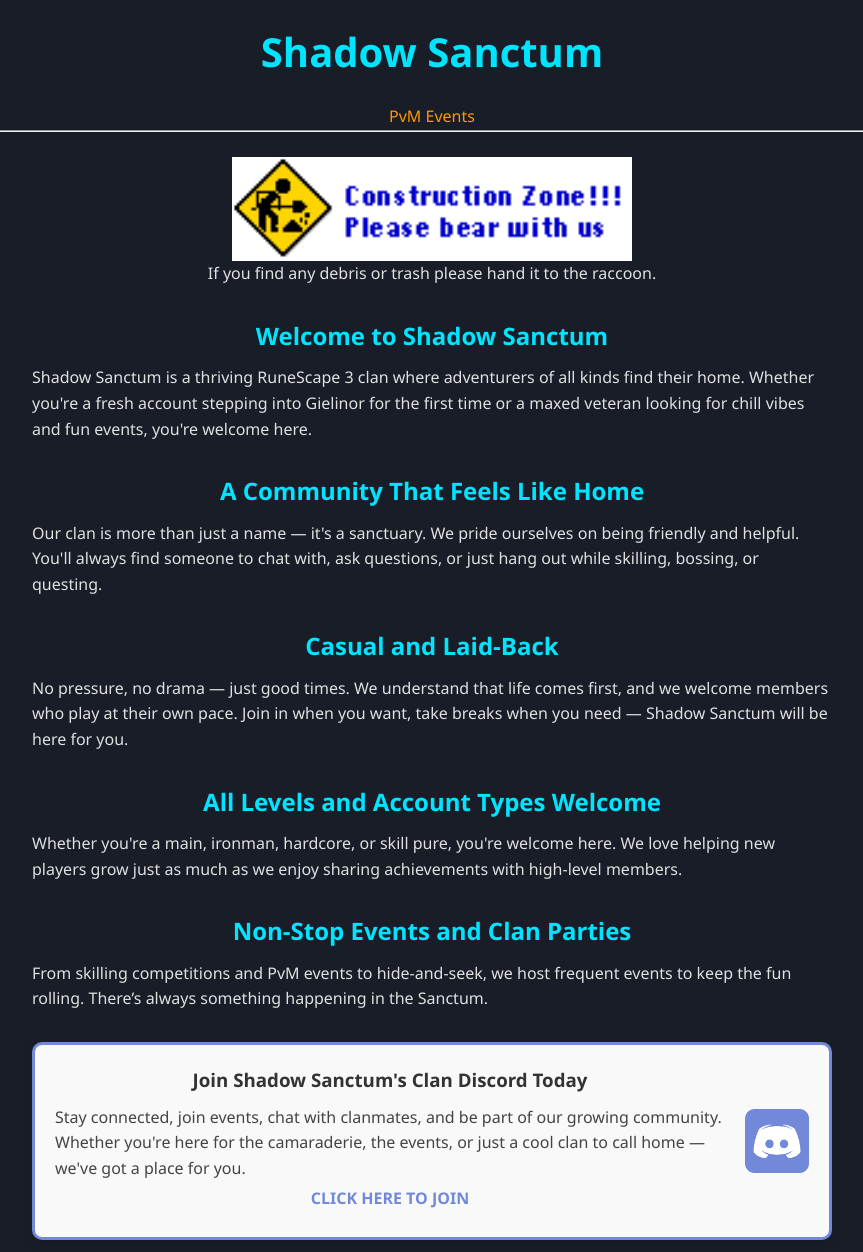
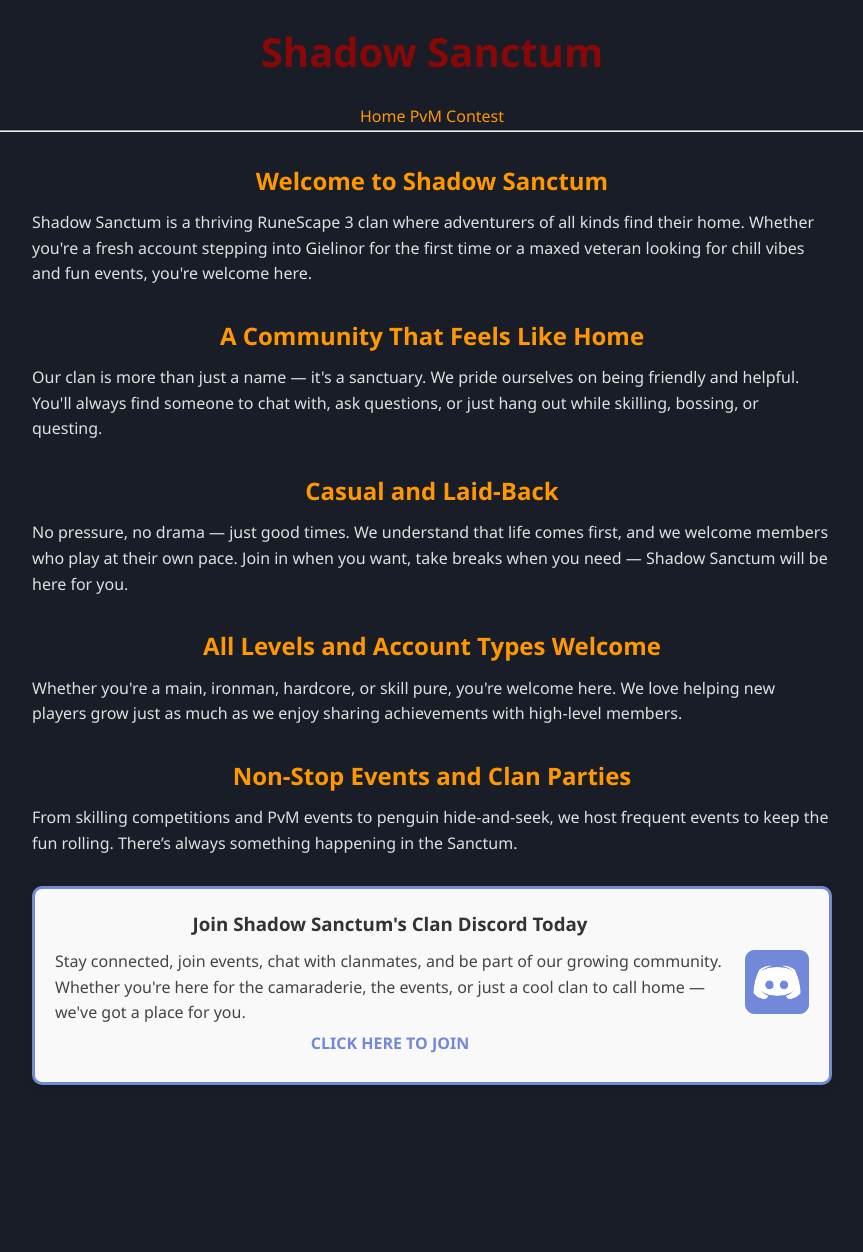
Before and after one commit to vincent-demarco/pvm-app, a Django app: page / in a window 1280 px wide. Shown: the top 1252 px of the page, without its empty margins (208-1071 px from the left). After the commit the page ends 1085 px from the top, so only its background shows below. Run offline with Django 5.2, Linux system fonts and the light colour scheme.

Commit message:
Added favicon and changed some styling

```diff
--- a/events/templates/events/current.html
+++ b/events/templates/events/current.html
@@ -1,5 +1,5 @@
 {% extends "base.html" %} {% block content %}
-<h2>PvM Events</h2>
+<h2>Low-Mid Level PvM Events</h2>
 <p>
   Each month, Shadow Sanctum puts on a friendly PvM competition for our clan
   members. You score points by attending one of the many PvM events we host
@@ -16,6 +16,10 @@
   <li>2nd place: 40 million gp</li>
   <li>3rd place: 20 million gp</li>
 </ul>
+<p>
+  If you have questions please reach out to one of the PvM leads either in game
+  or on Discord.
+</p>
 <h3>Standings for {% now "F" %} {% now "Y" %}</h3>
 <table>
   <tr>
--- a/home/templates/home/index.html
+++ b/home/templates/home/index.html
@@ -1,10 +1,10 @@
-{% extends "base.html" %} {% load static %} {% block content %}
-<br />
+{% extends "base.html" %} {% load static %} {% block content %} {% comment %}
 <img src={% static "images/construction.gif" %} alt="under construction"
 style="display: block; margin: auto; width: 50%;" />
 <p style="text-align: center">
-  If you find any debris or trash please hand it to the raccoon.
+  If you find any debris or trash please feed it to the raccoon.
 </p>
+{% endcomment %}
 
 <section>
   <h2>Welcome to Shadow Sanctum</h2>
@@ -46,9 +46,9 @@
 <section>
   <h2>Non-Stop Events and Clan Parties</h2>
   <p>
-    From skilling competitions and PvM events to hide-and-seek, we host frequent
-    events to keep the fun rolling. There’s always something happening in the
-    Sanctum.
+    From skilling competitions and PvM events to penguin hide-and-seek, we host
+    frequent events to keep the fun rolling. There’s always something happening
+    in the Sanctum.
   </p>
 </section>
 
--- a/static/css/style.css
+++ b/static/css/style.css
@@ -23,13 +23,13 @@
   text-align: center;
   font-size: 2.5rem;
   margin-bottom: 20px;
-  color: #00e5ff;
+  color: #880808;
 }
 
 h2,
 h3 {
   text-align: center;
-  color: #00e5ff;
+  color: #ff9800;
   margin-top: 30px;
   margin-bottom: 10px;
 }
--- /dev/null
+++ b/static/images/favicon_attribution.txt
@@ -0,0 +1,6 @@
+This favicon was generated using the following font:
+
+- Font Title: IM Fell English
+- Font Author: undefined
+- Font Source: https://fonts.gstatic.com/s/imfellenglish/v14/Ktk1ALSLW8zDe0rthJysWrnLsAz3F6mZVY9Y5w.ttf
+- Font License: undefined)
--- a/static/templates/base.html
+++ b/static/templates/base.html
@@ -1,5 +1,5 @@
 {% load static %}
-
+<!DOCTYPE html>
 <html>
   <head>
     <link
@@ -7,14 +7,24 @@
       type="text/css"
       href="{% static 'css/style.css' %}"
     />
+    <link rel="apple-touch-icon" sizes="180x180" href="{% static "images/apple-touch-icon.png" %}">
+    <link rel="icon" type="image/png" sizes="32x32" href="{% static "images/favicon-32x32.png" %}">
+    <link rel="icon" type="image/png" sizes="16x16" href="{% static "images/favicon-16x16.png" %}">
+    <link rel="icon" type="image/x-icon" href={% static "images/favicon.ico" %} >
+
     <title>Shadow Sanctum</title>
+
+    <meta name="viewport" content="width=device-width, initial-scale=1.0">
+    <meta charset="UTF-8">
+    <meta name="keywords" content="runescape, clan, shadow, sanctum">
   </head>
 
   <body>
     <header>
       <a href="{% url "home:index" %}"> <h1>Shadow Sanctum</h1></a>
       <nav>
-        <a href="{% url "events:current" %}">PvM Events</a>
+        <a href="{% url "home:index" %}">Home</a>
+        <a href="{% url "events:current" %}">PvM Contest</a>
       </nav>
     </header>
     <hr />
```
Also changed, not shown: static/images/apple-touch-icon.png (added), static/images/favicon-16x16.png (added), static/images/favicon-32x32.png (added), static/images/favicon.ico (added).
